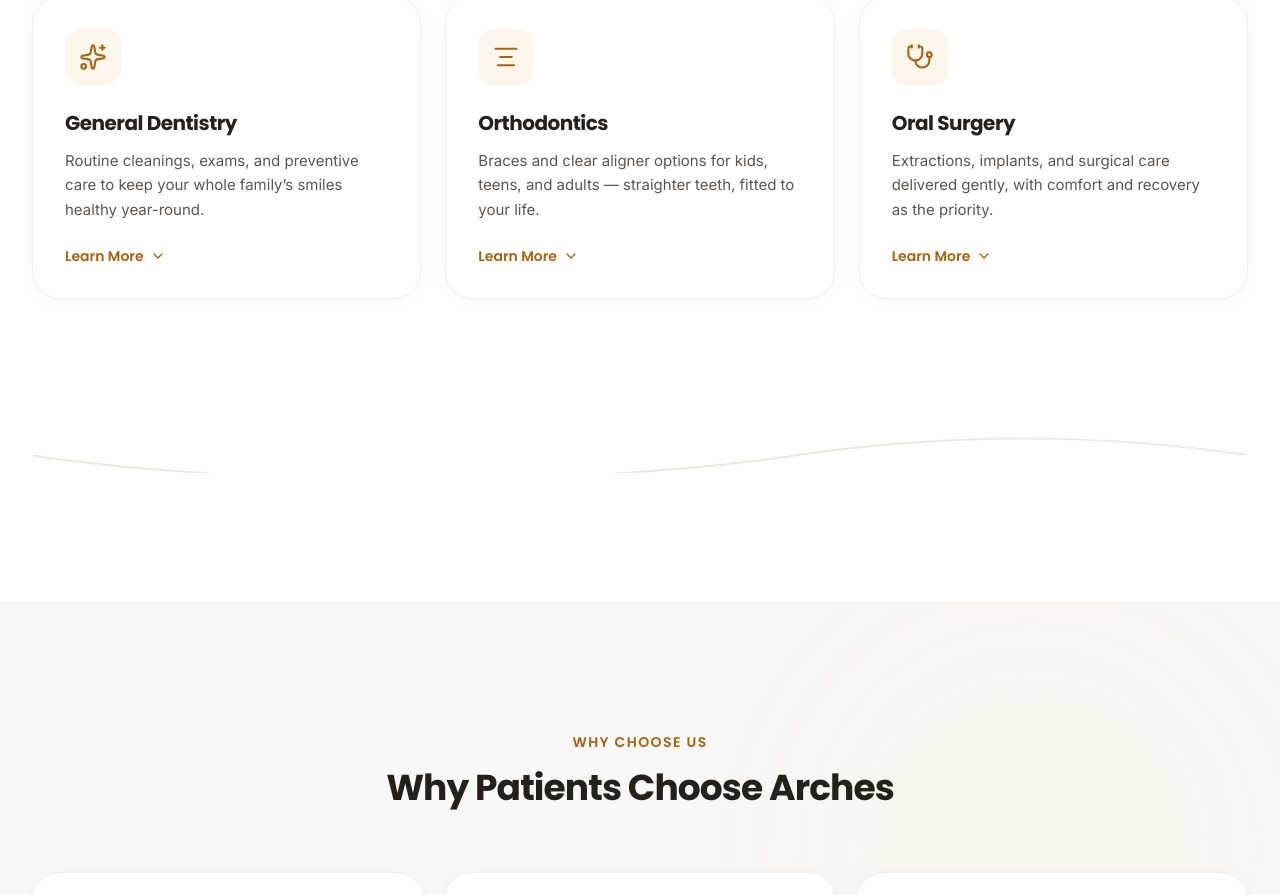
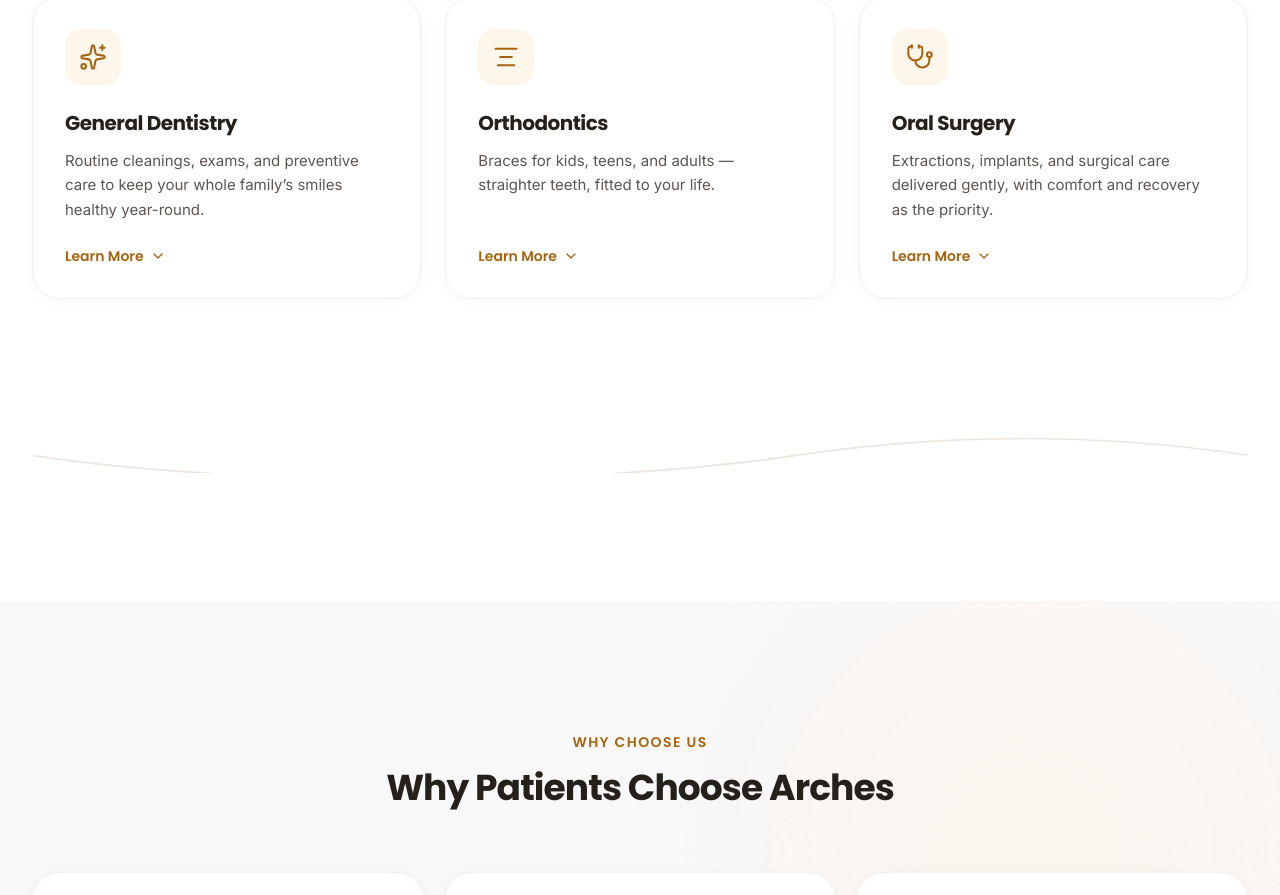
Before and after one commit to a1ear/Arches-Dental-Clinic, a React (Vite) app in the folder arches-dental-clinic/: page / in a window 1280 px wide. Shown: the part 2125-3020 px from the top of the page. Built offline with nearby package versions, Linux system fonts and the light colour scheme.

Commit message:
Update clinic.js

```diff
--- a/arches-dental-clinic/src/data/clinic.js
+++ b/arches-dental-clinic/src/data/clinic.js
@@ -39,7 +39,7 @@ export const services = [
     id: 'orthodontics',
     name: 'Orthodontics',
     description:
-      'Braces and clear aligner options for kids, teens, and adults — straighter teeth, fitted to your life.',
+      'Braces for kids, teens, and adults — straighter teeth, fitted to your life.',
     icon: 'AlignCenter',
   },
   {
```
